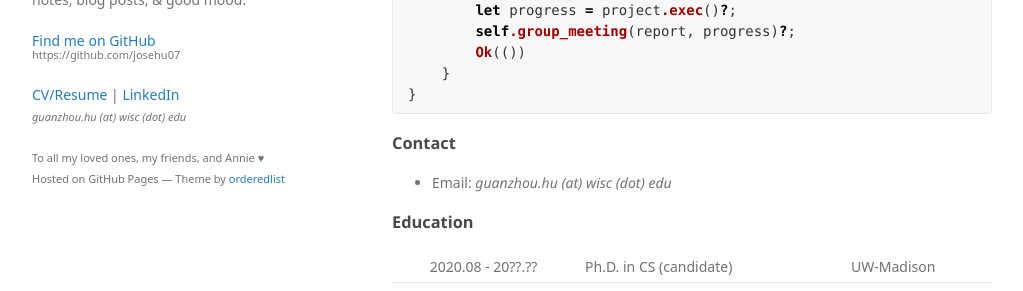
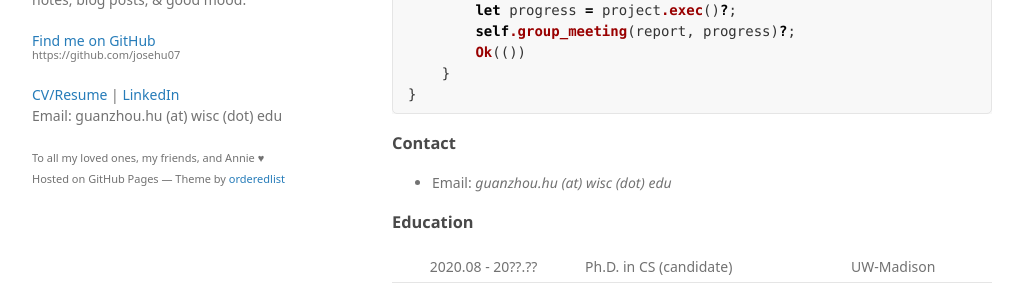
Before and after one commit to josehu07/josehu07.github.io, a Jekyll site: the page built from index.md, in a window 1280 px wide. Shown: the part 430-721 px from the top of the page, without its empty margins (128-1151 px from the left). Built offline with Jekyll 4.4.1, drawn with Linux system fonts in a browser that asks for light colours; some web fonts are replaced; a script that is not in the unit is left out; comment, search, counter and statistics services are not loaded.

Commit message:
Update email info

```diff
--- a/_layouts/main.html
+++ b/_layouts/main.html
@@ -40,7 +40,7 @@
 
         <p class="view">
           <a href="{{ site.resume_link }}">CV/Resume</a> | <a href="{{ site.linkedin_link }}">LinkedIn</a><br>
-          <small><i>{{ site.email }}</i></small>
+          Email: {{ site.email }}
         </p>
 
         <p>
```
